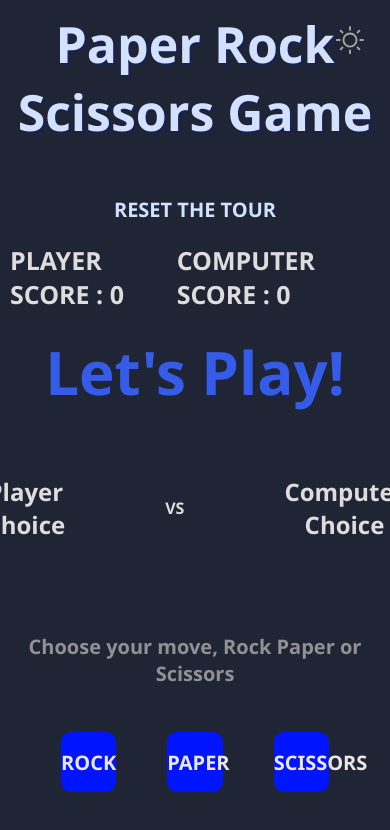
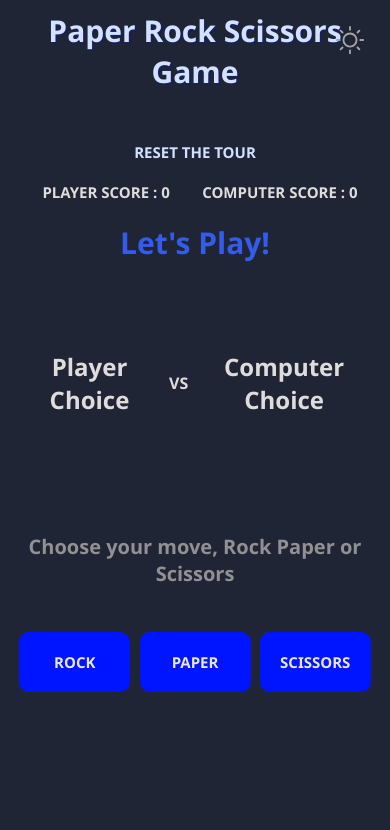
Before and after one commit to Muhammed-1123/P-R-S-GAME, a plain HTML site: page The Game/theGame.html in a window 390 px wide. Drawn offline with Linux system fonts and the light colour scheme.

Commit message:
StyleResponsive

```diff
--- a/The Game/style game.css
+++ b/The Game/style game.css
@@ -84,7 +84,6 @@ body {
     display: flex;
     justify-content: center;
     align-items: center;
-    /* font-size: 30px; */
     height: 150px;
 }
 .player-choice, .computer-choice {
@@ -160,3 +159,44 @@ img {
     background-color: rgb(255, 88, 88);
     color: rgb(245, 245, 245);
 }
+
+
+
+@media screen and (max-width: 600px) {
+    .container h1 {
+        width: 80%;
+        text-align: center;
+        font-size: 30px;
+    }
+    .rest button {
+        font-size: 15px;
+    }
+
+    .score h2 {
+        margin-left: 10px;
+        font-size: 15px;
+    }
+    .result {
+        font-size: 30px;
+    }
+    .choices {
+        height: 200px;
+        display: flex;
+        flex-direction: row;
+        justify-content: space-evenly;
+        align-items: center;
+    }
+    .player-choice, .computer-choice {
+        margin: 0 20px;
+    }
+    .options button {
+        width: 30%;
+        height: 60px;
+        font-size: 15px;
+    }
+    img {
+        color: #000;;
+        width: 100px;
+        height: 100px;
+    }
+}
```
